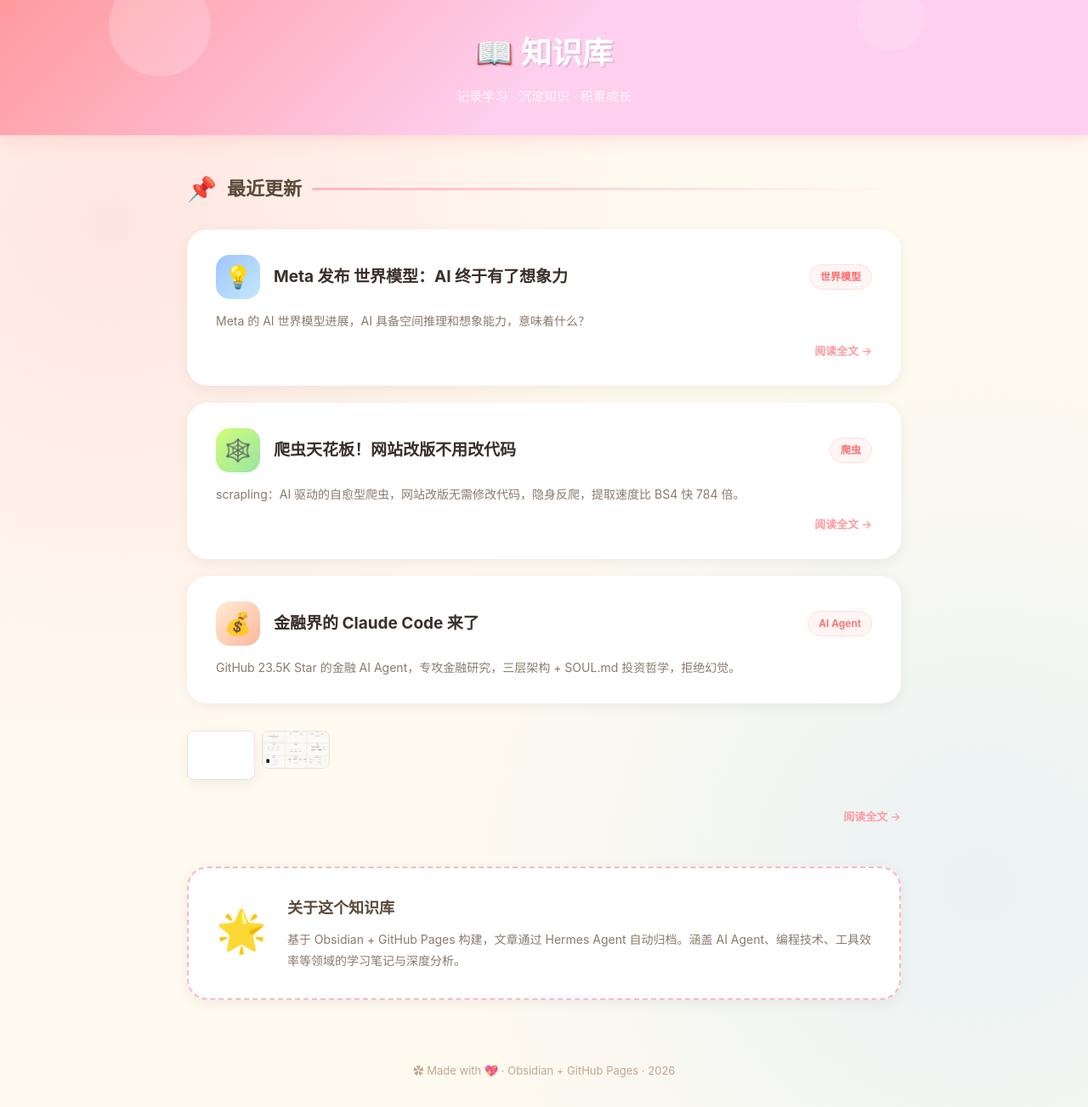
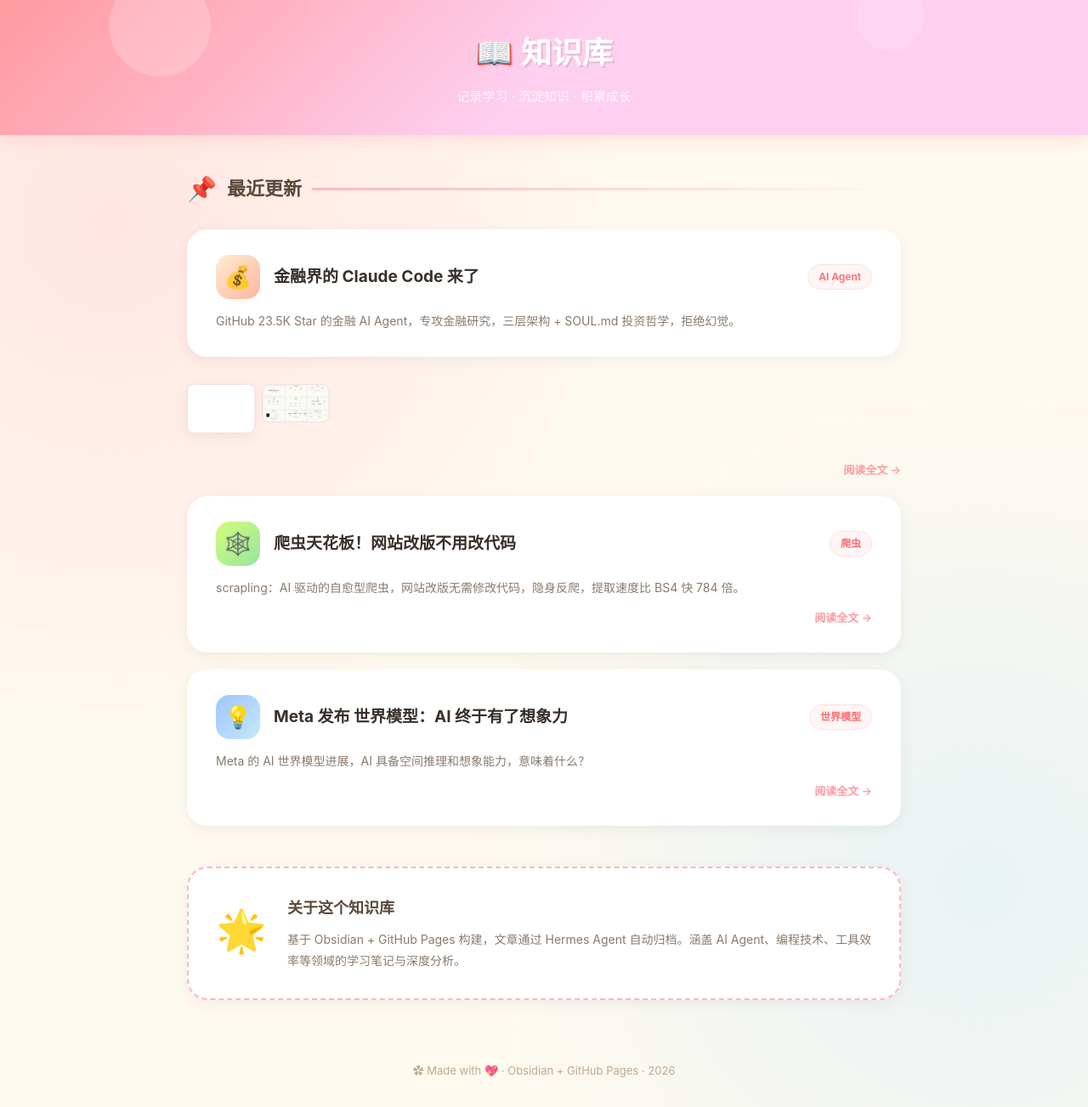
Before and after one commit to lxnxt/knowledge-base, a Jekyll site: the page built from index.md, in a window 1280 px wide. Shown: the whole page at 85% size. Built offline with Jekyll 4.4.1, drawn with Linux system fonts in a browser that asks for light colours.

Commit message:
Fix: preserve articles.json order (no alphabetical sort)

```diff
--- a/_layouts/home.html
+++ b/_layouts/home.html
@@ -248,8 +248,7 @@
 
   <div class="cards">
 
-{% assign sorted_articles = site.data.articles | sort: 'slug' | reverse %}
-{% for article in sorted_articles %}
+{% for article in site.data.articles %}
     <a class="card" href="{{ article.href }}">
       <div class="card-top">
         <div class="card-icon {{ article.icon_bg }}">{{ article.icon }}</div>
```
